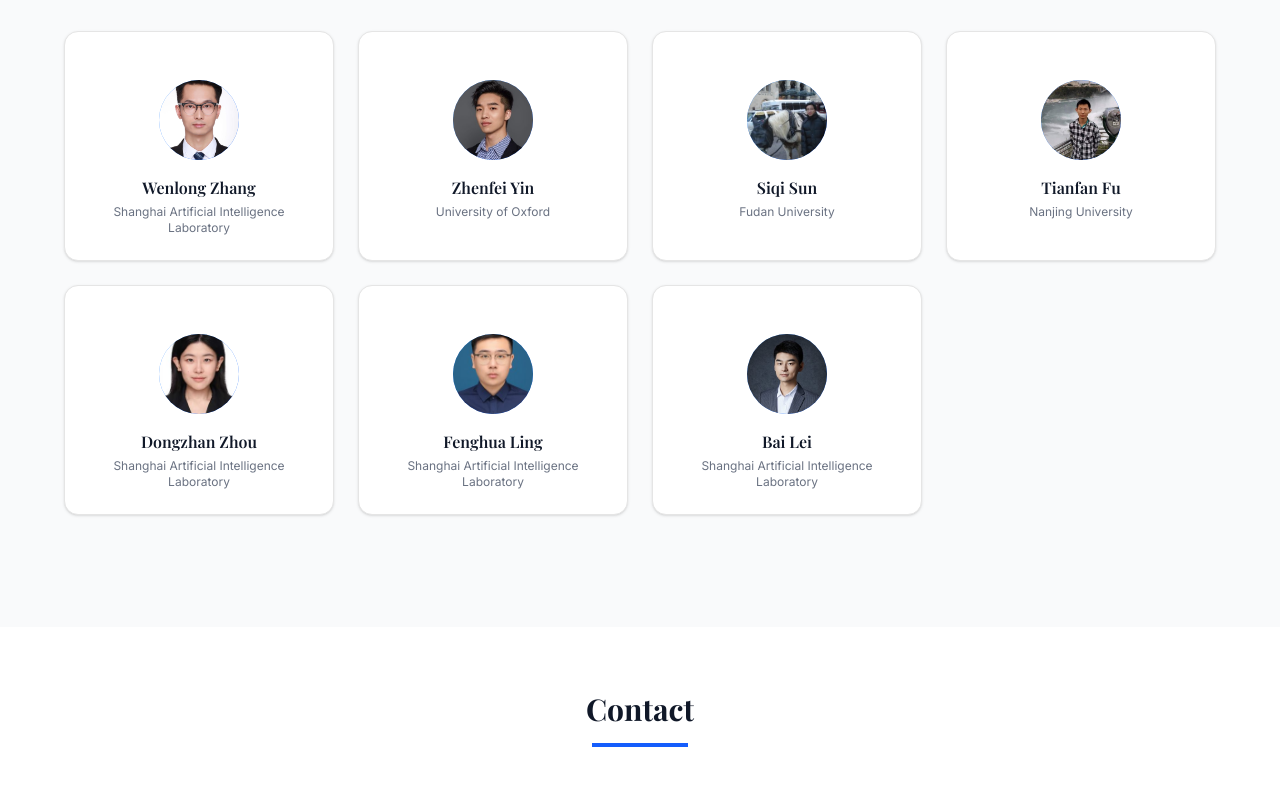
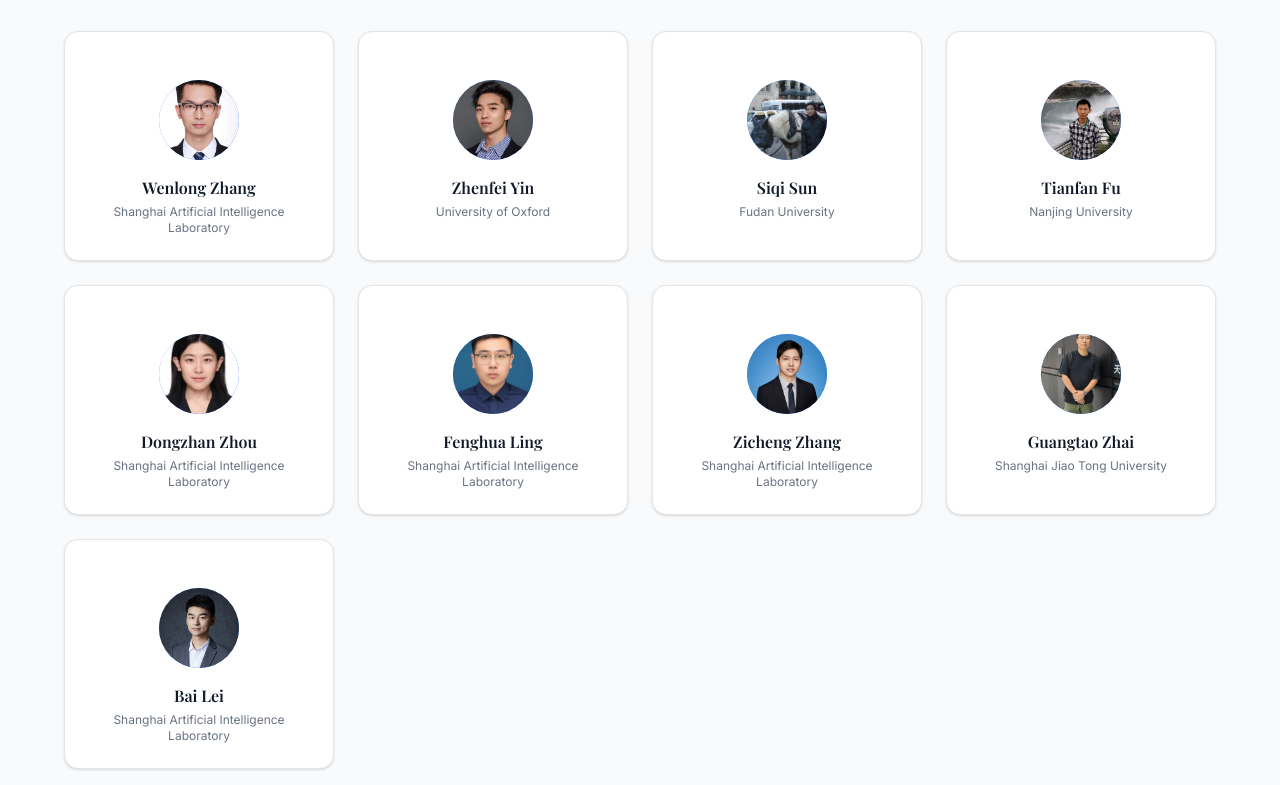
Before and after one commit to InternScience/sfe-competition-2025, a Next.js app: page /sfe-competition-2025/ in a window 1280 px wide. Shown: the part 3321-4106 px from the top of the page. Built offline with nearby package versions, Linux system fonts and the light colour scheme; a web font is replaced by a local one.

Commit message:
add committees

```diff
--- a/app/page.tsx
+++ b/app/page.tsx
@@ -398,6 +398,16 @@ export default function SFEChallenge() {
                 affiliation: "Shanghai Artificial Intelligence Laboratory"
               },
               {
+                photo: "/sfe-competition-2025/committee/photo_zcz.jpg",
+                name: "Zicheng Zhang",
+                affiliation: "Shanghai Artificial Intelligence Laboratory"
+              },
+              {
+                photo: "/sfe-competition-2025/committee/photo_gtz.png",
+                name: "Guangtao Zhai",
+                affiliation: "Shanghai Jiao Tong University"
+              },
+              {
                 photo: "/sfe-competition-2025/committee/photo_lb.jpeg",
                 name: "Bai Lei",
                 affiliation: "Shanghai Artificial Intelligence Laboratory"
```
Also changed, not shown: public/committee/photo_gtz.png (added), public/committee/photo_zcz.jpg (added).
